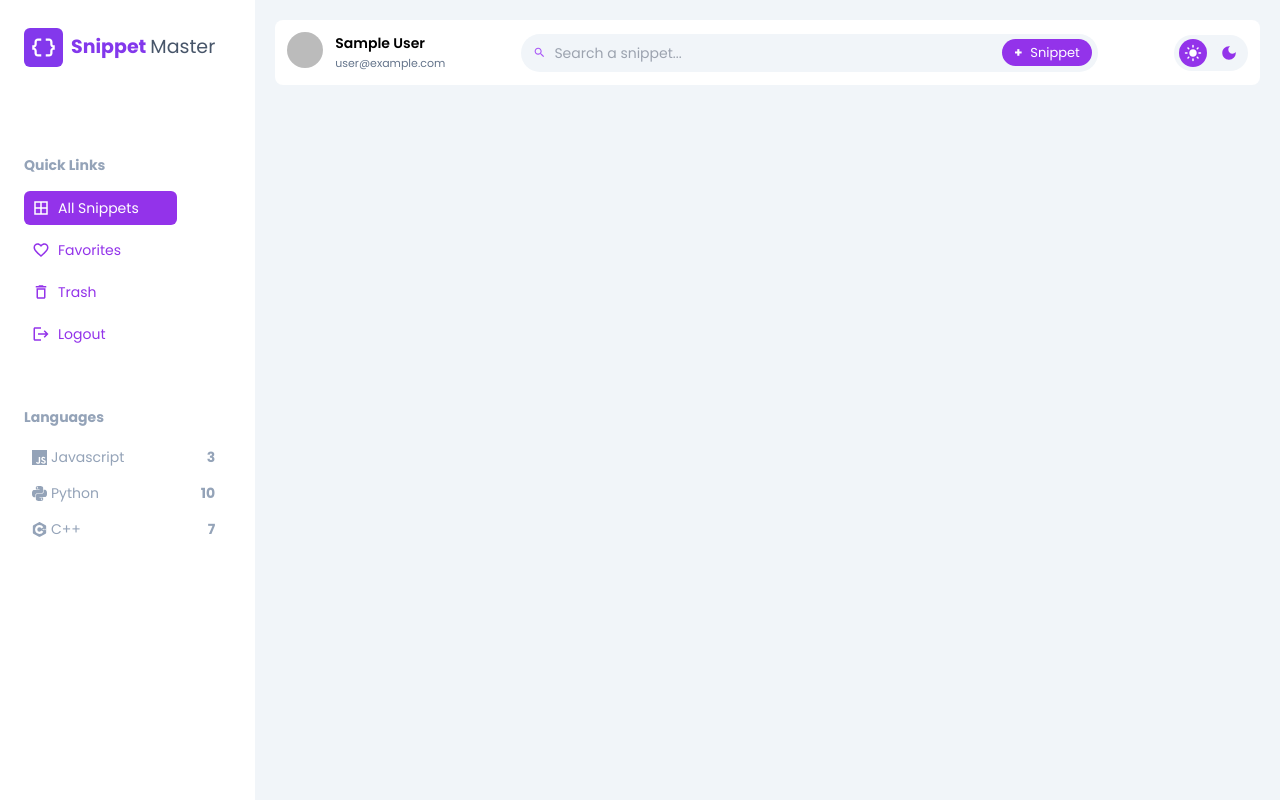
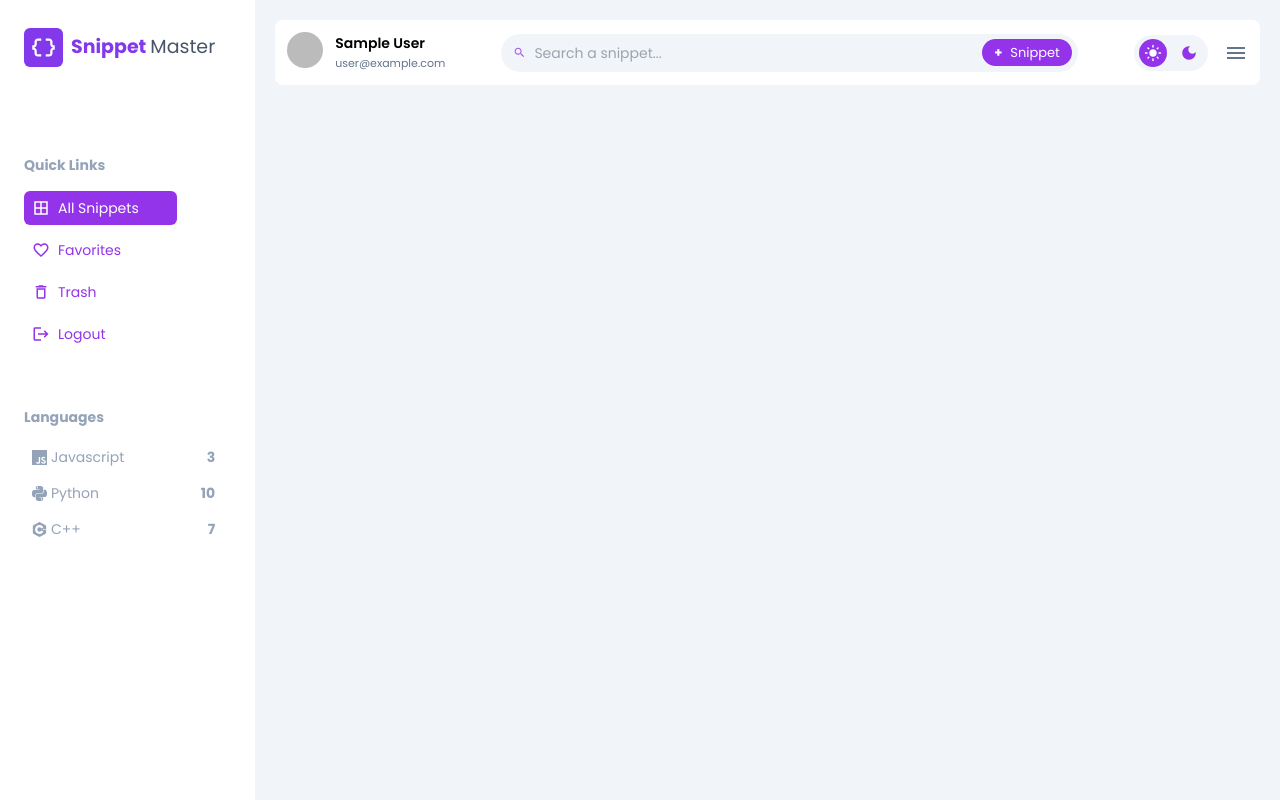
Before and after one commit to rajputkarsh/snippet-master, a Next.js app: page /my-notes in a window 1280 px wide. Built offline with nearby package versions, Linux system fonts and the light colour scheme; no server answers; sample sign-in values are in the browser's storage.

Commit message:
add sidebar menu component

```diff
--- a/src/components/Topbar/SearchBar.tsx
+++ b/src/components/Topbar/SearchBar.tsx
@@ -8,7 +8,7 @@ function AddSnippetButton() {
   return (
     <div className="absolute flex gap-2 px-3 rounded-3xl bg-purple-600 p-1 text-[13px] text-white top-[5px] right-[6px] items-center cursor-pointer select-none">
       <div className="font-bold">+</div>
-      <div>{SNIPPET}</div>
+      <div className="max-md:hidden">{SNIPPET}</div>
     </div>
   );
 }
--- /dev/null
+++ b/src/components/Topbar/SidebarMenuIcon.tsx
@@ -0,0 +1,7 @@
+import { MenuOutlined } from "@mui/icons-material";
+
+export default function SidebarMenuIcon() {
+  return (
+    <MenuOutlined className="text-slate-500 cursor-pointer max-md:block hidden" />
+  );
+}
--- a/src/components/Topbar/UserProfile.tsx
+++ b/src/components/Topbar/UserProfile.tsx
@@ -29,7 +29,7 @@ function UserProfile() {
         />
       )}
 
-      <div className={`flex flex-col text-sm ${!user ? "gap-1" : ""}`}>
+      <div className={`max-md:hidden flex flex-col text-sm ${!user ? "gap-1" : ""}`}>
         {!user ? (
           fullNameLoader
         ) : (
--- a/src/components/Topbar/index.tsx
+++ b/src/components/Topbar/index.tsx
@@ -3,6 +3,7 @@ import DarkMode from "./DarkMode"
 import SearchBar from "./SearchBar"
 import UserProfile from "./UserProfile"
 import { isDarkMode } from "@/lib/utils";
+import SidebarMenuIcon from "./SidebarMenuIcon";
 
 function TopBar() {
   const {
@@ -19,7 +20,10 @@ function TopBar() {
     >
       <UserProfile />
       <SearchBar />
-      <DarkMode />
+      <div className="flex gap-4 items-center">
+        <DarkMode />
+        <SidebarMenuIcon />
+      </div>
     </div>
   );
 }
```
